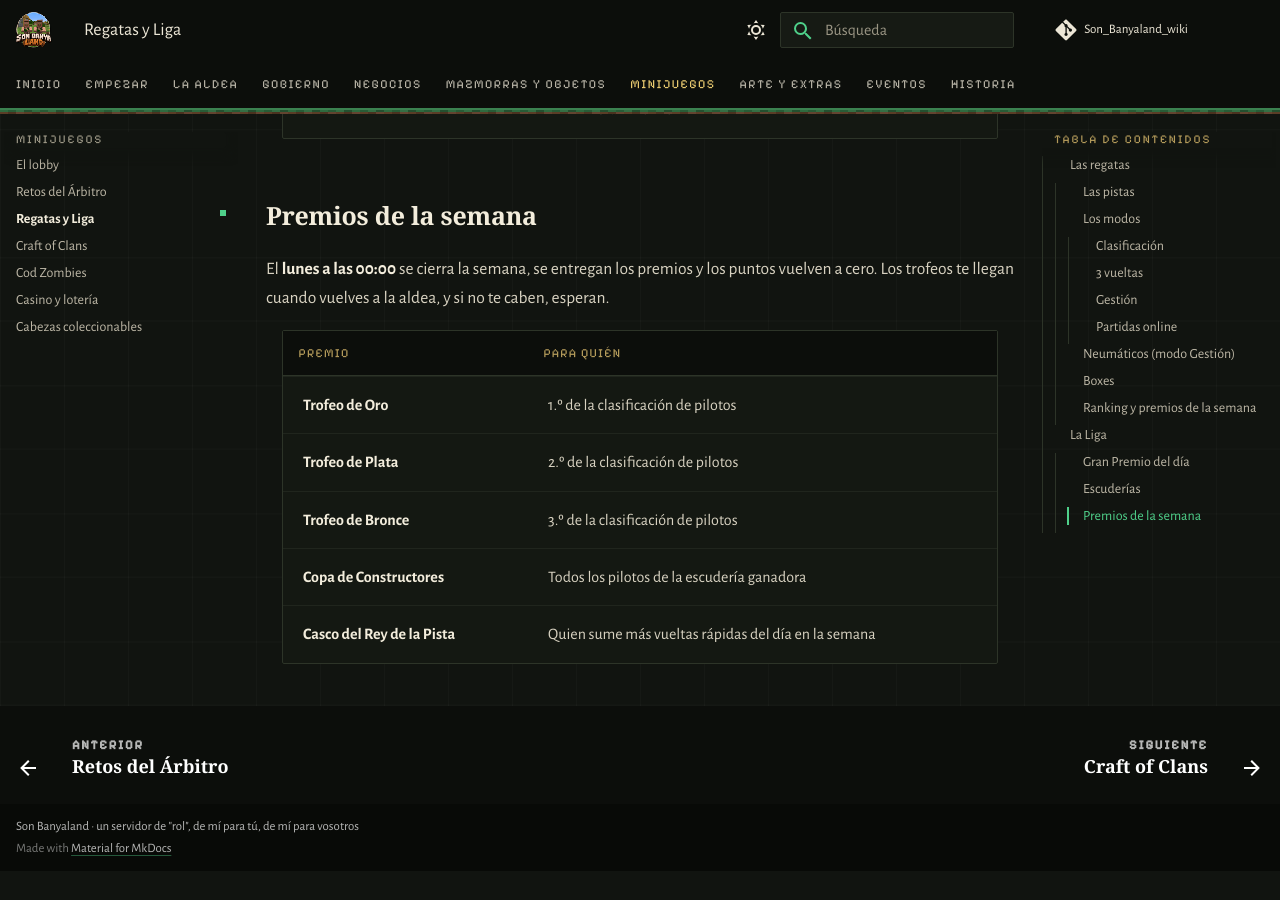
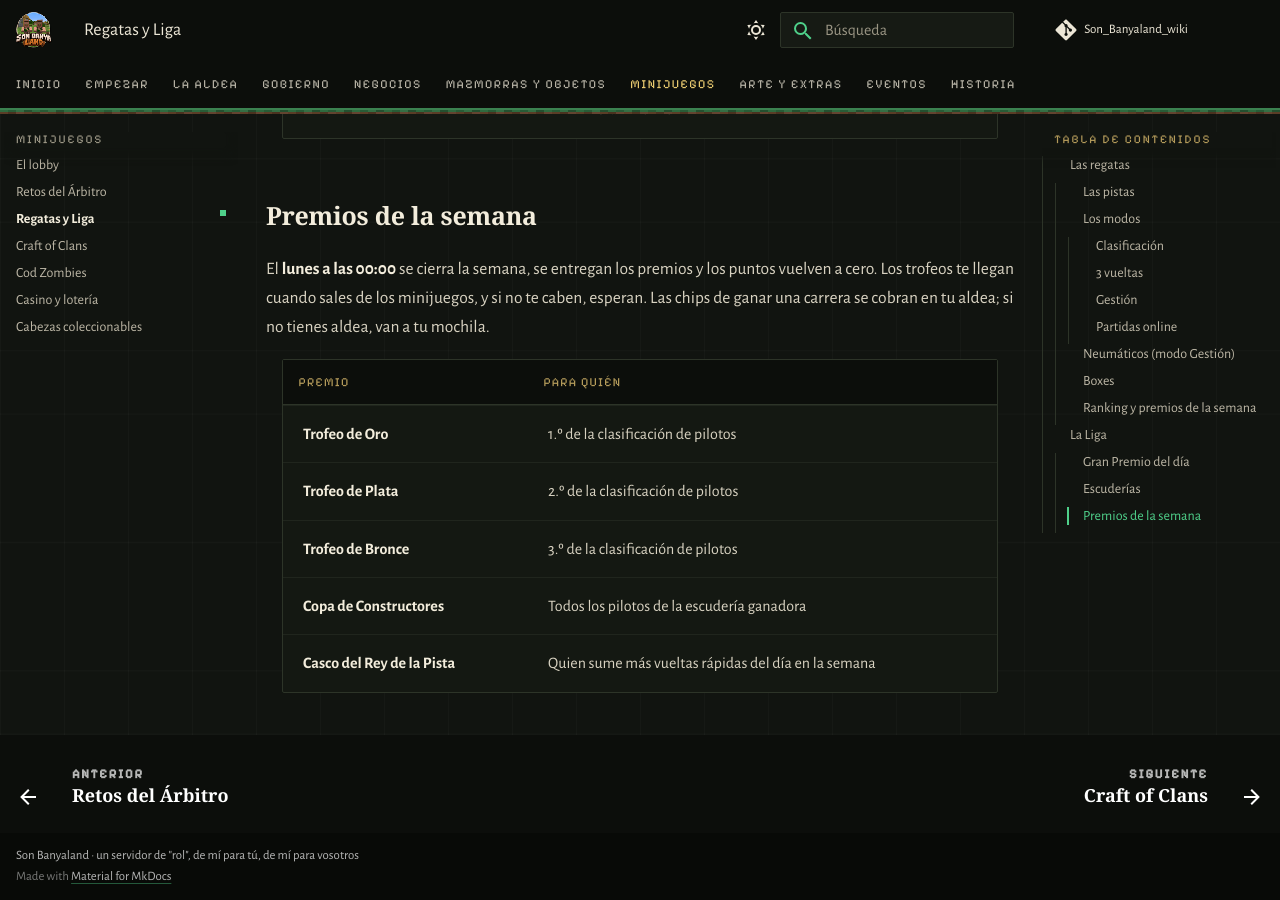
Before and after one commit to PigPilgrim/Son_Banyaland_wiki, an MkDocs documentation site: the page built from docs/regatas.md, in a window 1280 px wide and 900 px high, scrolled down 6195 px. Built offline with MkDocs 1.6.1 and Material for MkDocs 9.7.7, drawn with Linux system fonts in a browser that asks for light colours; some web fonts are replaced; comment, search, counter and statistics services are not loaded; before the commit the page ends 7066 px from its top, so only the background shows below that; some of the changed text lies outside the part shown.

Commit message:
Regatas: copas y premios llegan al salir de los minijuegos; sin aldea, a la mochila
Co-Authored-By: Claude Opus 5.5 <noreply@anthropic.com>

```diff
--- a/docs/regatas.md
+++ b/docs/regatas.md
@@ -91,7 +91,7 @@ Cada pista tiene **un solo ranking: la vuelta más rápida** de cada uno, la hag
 - Con **neumáticos blandos** nuevos el hielo va más rápido: el récord suele salir en Gestión.
 
 **Al acabar la semana**, el top 3 de cada pista cobra chips y **el 1.º se lleva la copa de la pista** (una cabeza de
-trofeo; te llega cuando vuelves a la aldea).
+trofeo; te llega cuando sales de los minijuegos).
 
 Las regatas también cuentan para algunas [misiones del Pregonero](misiones.md).
 
@@ -138,6 +138,7 @@ solo estética, y el cofre no se abre). Sin escudería no puedes correr el Gran
 ### Premios de la semana
 
 El **lunes a las 00:00** se cierra la semana, se entregan los premios y los puntos vuelven a cero. Los trofeos te
-llegan cuando vuelves a la aldea, y si no te caben, esperan.
+llegan cuando sales de los minijuegos, y si no te caben, esperan. Las chips de ganar una carrera se cobran en
+tu aldea; si no tienes aldea, van a tu mochila.
 
 --8<-- "_generado/liga_premios.md"
```
